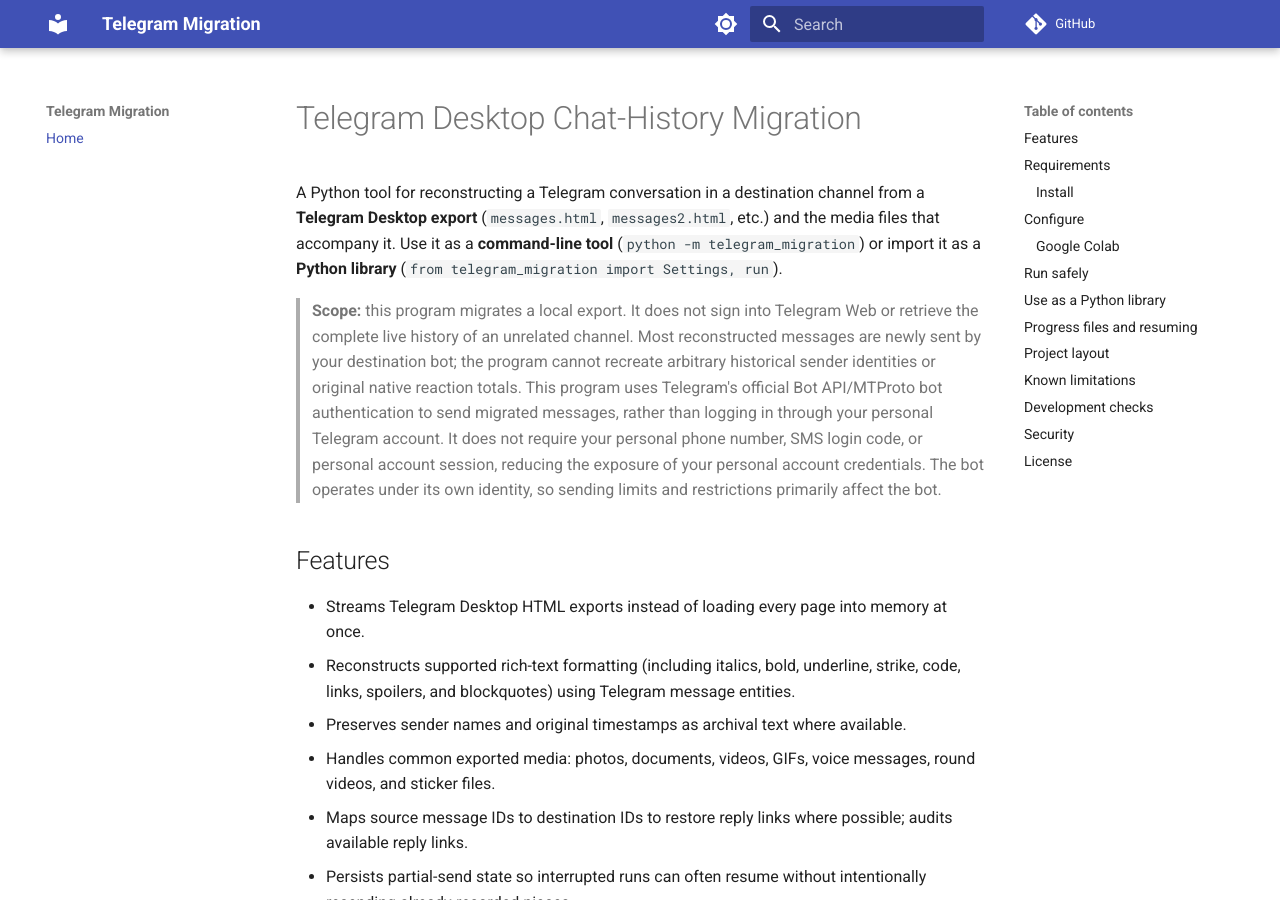
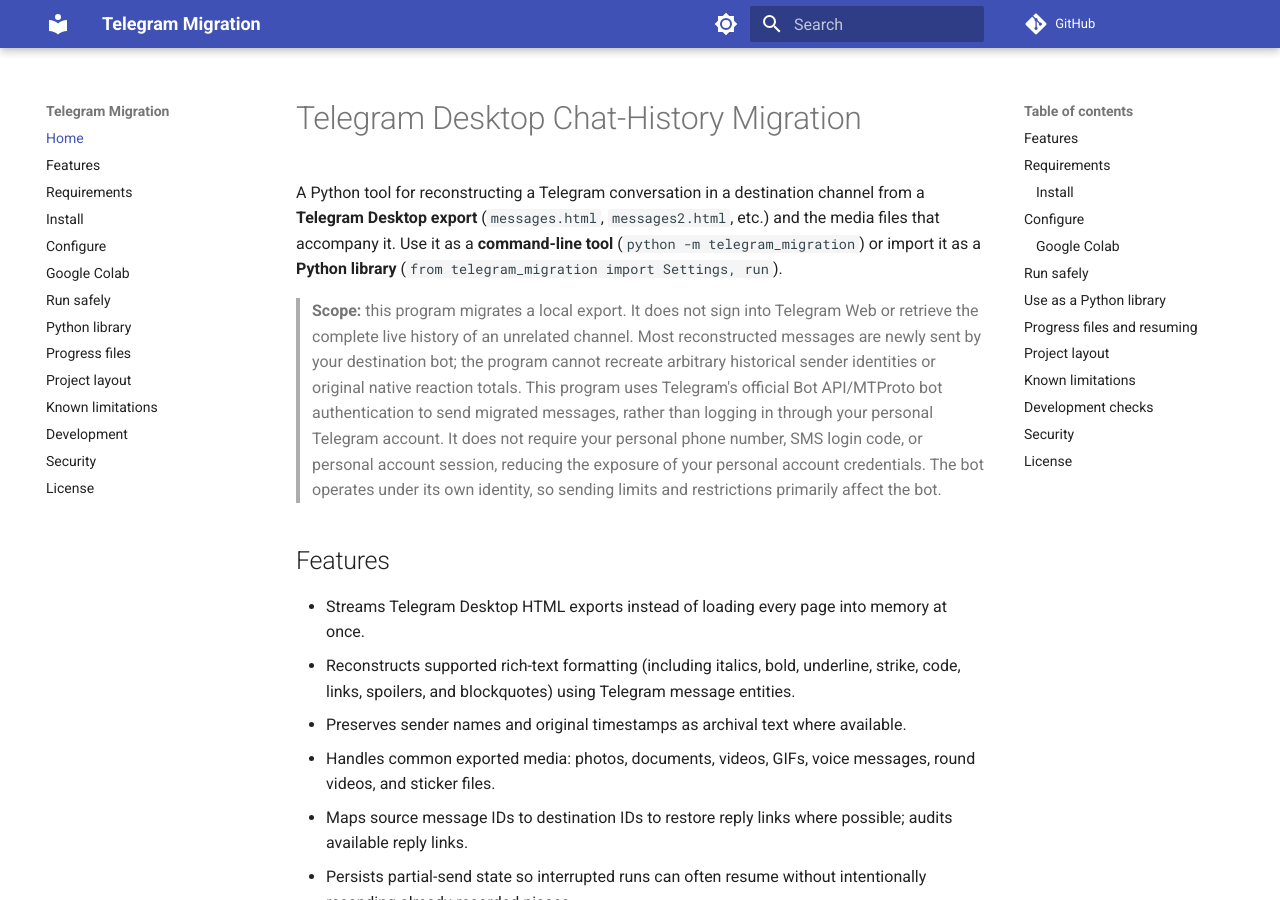
Before and after one commit to dismachaerus/Telegram_Migration, an MkDocs documentation site: the page built from docs/index.md, in a window 1280 px wide and 900 px high. Built offline with MkDocs 1.6.1 and Material for MkDocs 9.7.7, drawn with Linux system fonts in a browser that asks for light colours; comment, search, counter and statistics services are not loaded.

Commit message:
Add files via upload

```diff
--- a/mkdocs.yml
+++ b/mkdocs.yml
@@ -27,6 +27,19 @@ theme:
 
 nav:
   - Home: index.md
+  - Features: index.md#features
+  - Requirements: index.md#requirements
+  - Install: index.md#install
+  - Configure: index.md#configure
+  - Google Colab: index.md#google-colab
+  - Run safely: index.md#run-safely
+  - Python library: index.md#use-as-a-python-library
+  - Progress files: index.md#progress-files-and-resuming
+  - Project layout: index.md#project-layout
+  - Known limitations: index.md#known-limitations
+  - Development: index.md#development-checks
+  - Security: index.md#security
+  - License: index.md#license
 
 plugins:
   - search
```
